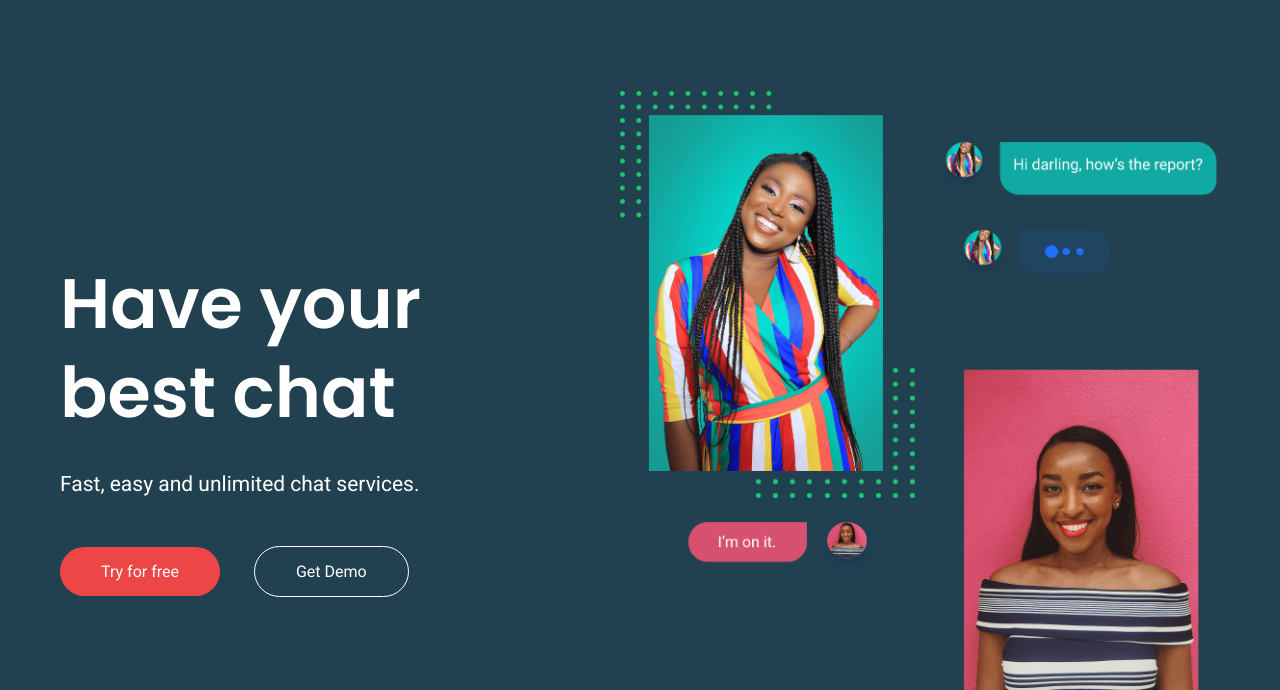
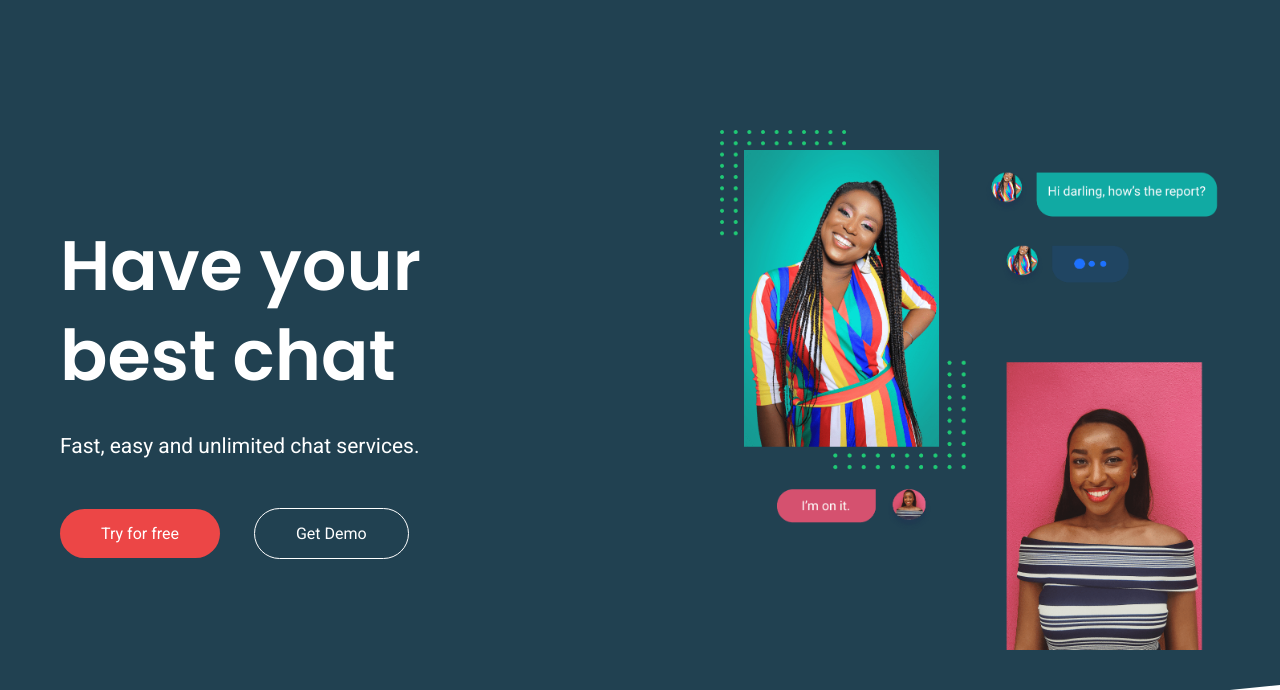
Before and after one commit to Dirtsam1/Chatapp-ds, a plain HTML site: page index.html in a window 1280 px wide. Shown: the part 110-800 px from the top of the page. Drawn offline with Linux system fonts and the light colour scheme.

Commit message:
Update style.css

```diff
--- a/style.css
+++ b/style.css
@@ -24,9 +24,11 @@ img {
   margin-right: 60px;
   margin-bottom: 100px;
   margin-top: 100px;
+  padding-bottom: 50px;
+  max-width: 400px;
 }
 .right-block {
-  max-width: 600px;
+  max-width: 500px;
 }
 
 h1,
@@ -67,7 +69,6 @@ a {
   display: flex;
   justify-content: space-between;
 }
-
 /* unorder list class */
 .links {
   display: flex;
@@ -367,6 +368,9 @@ a {
   margin: 10px 0;
   font-size: 16px;
 }
+footer a:hover {
+  color: #ec46466e;
+}
 .copyright {
   text-align: center;
   font-size: 16px;
```
